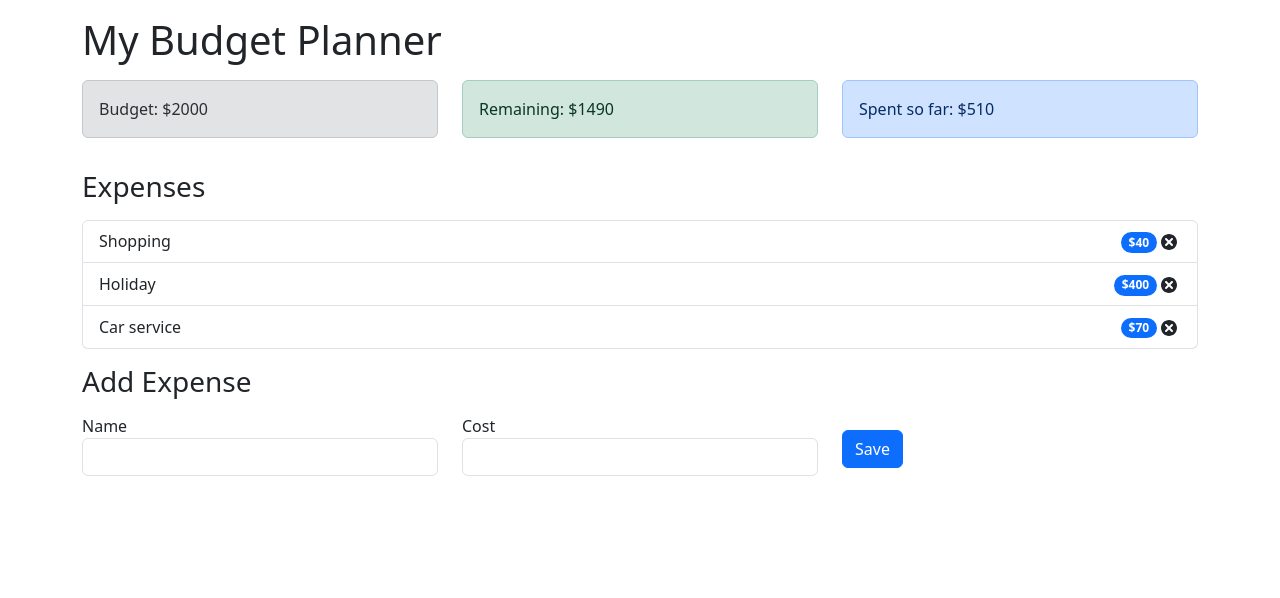
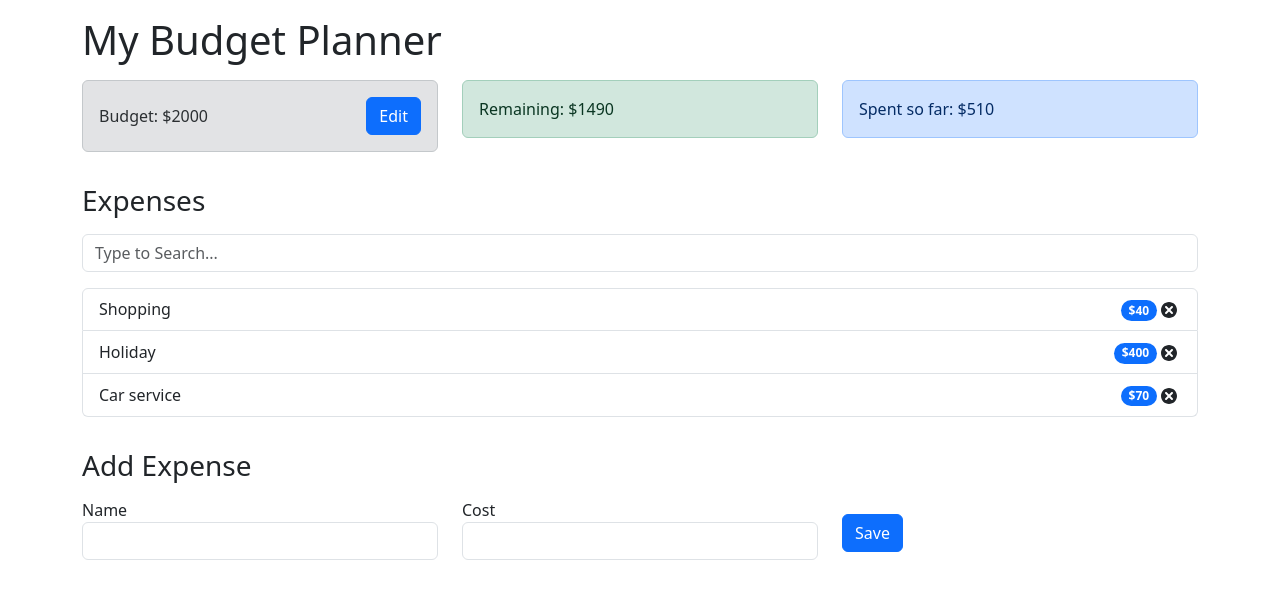
Before and after one commit to Tala-cmd/react-budget-tracker, a React (Vite) app: page / in a window 1280 px wide. Shown: the top 598 px of the page. Built offline with nearby package versions, Linux system fonts and the light colour scheme.

Commit message:
Edit button and search bar

```diff
--- a/src/App.jsx
+++ b/src/App.jsx
@@ -5,6 +5,7 @@ import Remaining from './components/Remaining'
 import ExpenseTotal from './components/ExpenseTotal';
 import ExpenseList from './components/ExpenseList';
 import AddExpenseForm from './components/AddExpenseForm';
+import EditExpense from './components/EditBudget';
 import { AppProvider } from './context/AppContext';
 
 const App = () => {
@@ -14,7 +15,9 @@ const App = () => {
       <h1 className='mt-3'>My Budget Planner</h1>
       <div className='row mt-3'>
         <div className='col-sm'>
-          <Budget />
+          <Budget>
+
+          </Budget>
         </div>
 
         <div className='col-sm'>
--- a/src/components/Budget.jsx
+++ b/src/components/Budget.jsx
@@ -1,12 +1,32 @@
-import React, {useContext} from 'react'
+import React, {useContext, useState} from 'react'
 import { AppContext } from '../context/AppContext'
-import App from '../App'
+import EditBudget from './EditBudget'
+import ViewBudget from './ViewBudget';
 
 function Budget() {
-    const { budget } = useContext(AppContext)
+    const { budget, dispatch } = useContext(AppContext);
+
+    const [isEditing, setIsEditing] = useState(false);
+
+    function handleEditClick(){
+        setIsEditing(true)
+    }
+
+    function handleSaveClick(value) {
+        dispatch({
+        type: 'SET_BUDGET',
+        payload: value
+        })
+        setIsEditing(false)
+    }
+
+
     return (
-        <div className='alert alert-secondary'>
-            <span>Budget: ${budget}</span>
+        <div className='alert alert-secondary p-3 d-flex align-items-center justify-content-between'>
+            {isEditing ? (
+                <EditBudget handleSaveClick={handleSaveClick} budget={budget} />
+            ) : ( <ViewBudget handleEditClick={handleEditClick} budget={budget} />
+            )}
         </div>
     )
 }
--- /dev/null
+++ b/src/components/EditBudget.jsx
@@ -0,0 +1,19 @@
+import React, {useState} from 'react'
+
+function EditBudget(props) {
+    const [value, setValue] = useState(props.budget)
+    return (
+        <>
+
+        <input required='required' className='form-control mr-3' type='number'
+            id='name' value={value} onChange={(event) => setValue(event.target.value)}
+        ></input>
+
+        <button type='button' className='btn btn-primary'
+            onClick={() => props.handleSaveClick(value)}>Save</button>
+
+    </>
+    )
+}
+
+export default EditBudget
--- a/src/components/ExpenseList.jsx
+++ b/src/components/ExpenseList.jsx
@@ -1,14 +1,31 @@
-import React, {useContext} from 'react'
+import React, {useContext, useState, useEffect} from 'react'
 import ExpenseItem from './ExpenseItem'
 import { AppContext } from '../context/AppContext'
 
 const ExpenseList = () => {
-    const { expenses } = useContext(AppContext)
+    const { expenses } = useContext(AppContext);
+
+    const [filteredExpenses, setFilteredExpenses] = useState( expenses || []);
+
+    useEffect(() =>{
+        setFilteredExpenses(expenses)
+    }, [expenses])
+
+    function handleChange(event) {
+        const searchResult = expenses.filter((filteredExpense) =>
+            filteredExpense.name.toLowerCase().includes(event.target.value)
+        )
+        setFilteredExpenses(searchResult)
+    }
 
     return (
     <>
-    <ul className='list-group' >
-        {expenses.map((expense) =>(
+    <input className='form-control mb-2 mr-sm-2' placeholder="Type to Search..."
+        type="text" onChange={handleChange}
+    ></input>
+
+    <ul className='list-group mt-3 mb-3' >
+        {filteredExpenses.map((expense) =>(
             <ExpenseItem
             key={expense.id}
             id={expense.id}
--- /dev/null
+++ b/src/components/ViewBudget.jsx
@@ -0,0 +1,14 @@
+import React from 'react'
+
+function ViewBudget(props) {
+    return (
+    <>
+        <span>Budget: ${props.budget}</span>
+        <button type='button' className='btn btn-primary' onClick={props.handleEditClick}>
+            Edit
+        </button>
+    </>
+    )
+}
+
+export default ViewBudget
--- a/src/context/AppContext.jsx
+++ b/src/context/AppContext.jsx
@@ -7,12 +7,20 @@ const AppReducer = (state, action) => {
             ...state,
             expenses: [...state.expenses, action.payload]
             };
+
         case 'DELETE_EXPENSE':
             return{
             ...state,
             expenses: state.expenses.filter((expense) =>
             expense.id !== action.payload)
-            }
+            };
+
+        case 'SET_BUDGET':
+            return{
+                ...state,
+                budget: action.payload
+            };
+
         default:
             return state;
     }
```
Also changed, not shown: src/components/ViewExpense.jsx (added, +9 -0 lines).
